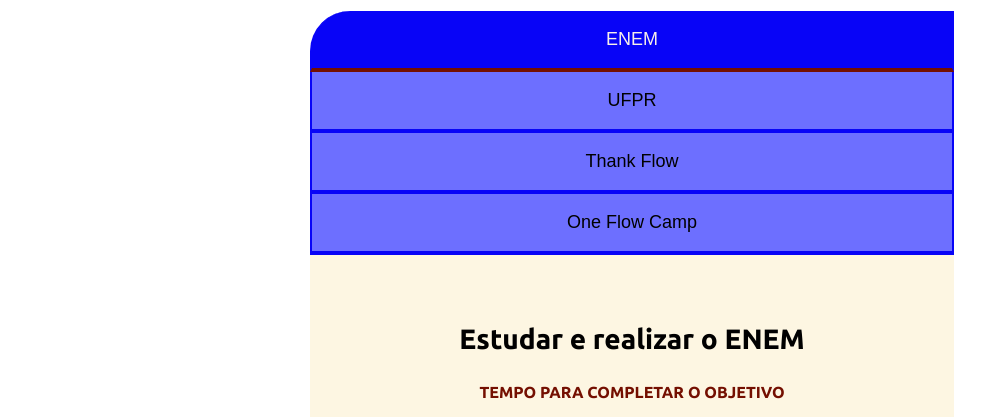
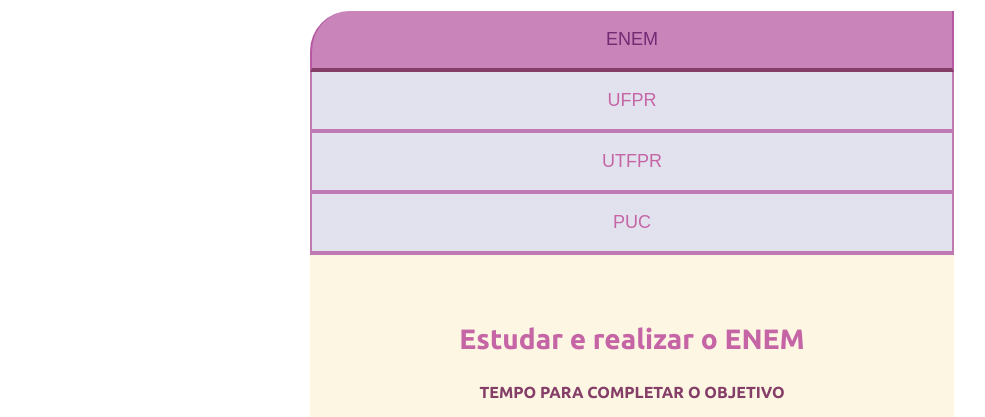
Before and after one commit to YasmimSophia/projeto-de-vida, a plain HTML site: page index.html in a window 1280 px wide. Shown: the part 87-504 px from the top of the page, without its empty margins (8-993 px from the left). Drawn offline with Linux system fonts and the light colour scheme; a web font is replaced by a local one.

Commit message:
alterações finais

```diff
--- a/index.html
+++ b/index.html
@@ -14,8 +14,8 @@
   <div class="botoes">
     <button class="botao ativo">ENEM</button>
     <button class="botao">UFPR</button>
-    <button class="botao">Thank Flow</button>
-    <button class="botao">One Flow Camp</button>
+    <button class="botao">UTFPR</button>
+    <button class="botao">PUC</button>
   </div>
   <div class="abas-textos">
     <div class="aba-conteudo ativo">
@@ -69,7 +69,7 @@
     </div>
     <div class="aba-conteudo">
       <h3 class="aba-conteudo-titulo-principal">
-        Comprar uma roupa para o Thank Flow
+        estudar e realizar o vestibular UTFPR
       </h3>
       <h4 class="aba-conteudo-titulo-secundario">
         Tempo para completar o objetivo
@@ -95,7 +95,7 @@
     </div>
     <div class="aba-conteudo">
       <h3 class="aba-conteudo-titulo-principal">
-        Guardar dinheiro para o Camp
+        estudar e realizar vestibular PUC
       </h3>
       <h4 class="aba-conteudo-titulo-secundario">
         Tempo para completar o objetivo
@@ -143,7 +143,7 @@
 </div>
 <div class="aba-conteudo">
   <h3 class="aba-conteudo-titulo-principal">
-    Continuar servindo na igreja
+   Estudar pars vestibulares
   </h3>
   <h4 class="aba-conteudo-titulo-secundario">
     Tempo para completar o objetivo
--- a/main.js
+++ b/main.js
@@ -17,8 +17,8 @@
 const contadores = document.querySelectorAll(".contador");
 const tempoObjetivo1 = new Date("2026-11-01T00:00");
 const tempoObjetivo2 = new Date("2026-11-15T00:00");
-const tempoObjetivo3 = new Date("2026-12-04T00:00");
-const tempoObjetivo4 = new Date("2026-09-07T00:00");
+const tempoObjetivo3 = new Date("2026-11-22T00:00");
+const tempoObjetivo4 = new Date("2026-11-11T00:00");
 
 const tempos = [tempoObjetivo1, tempoObjetivo2, tempoObjetivo3, tempoObjetivo4];
 
--- a/style.css
+++ b/style.css
@@ -2,11 +2,11 @@
 @import url('https://fonts.googleapis.com/css2?family=Milonga&display=swap');
 
 :root {
-  --cor-de-fundo: #000000;
-  --verde: #740f00;
-  --branco: #000000;
-  --botao-ativo: #0804f7;
-  --botao-inativo: #6d6fff;
+  --cor-de-fundo: #ff00aa;
+  --verde: #853e67;
+  --branco: #c565a5;
+  --botao-ativo: #ac4395a6;
+  --botao-inativo: #e2e2ee;
   --texto-fundo: #fdf6e2;
 }
 
@@ -106,7 +106,7 @@
 .botao.ativo {
   background-color: var(--botao-ativo);
   border-bottom: 4px solid var(--verde);
-  color: #f8efe9;
+  color: #712c74;
 }
 
 .abas-textos {
```
